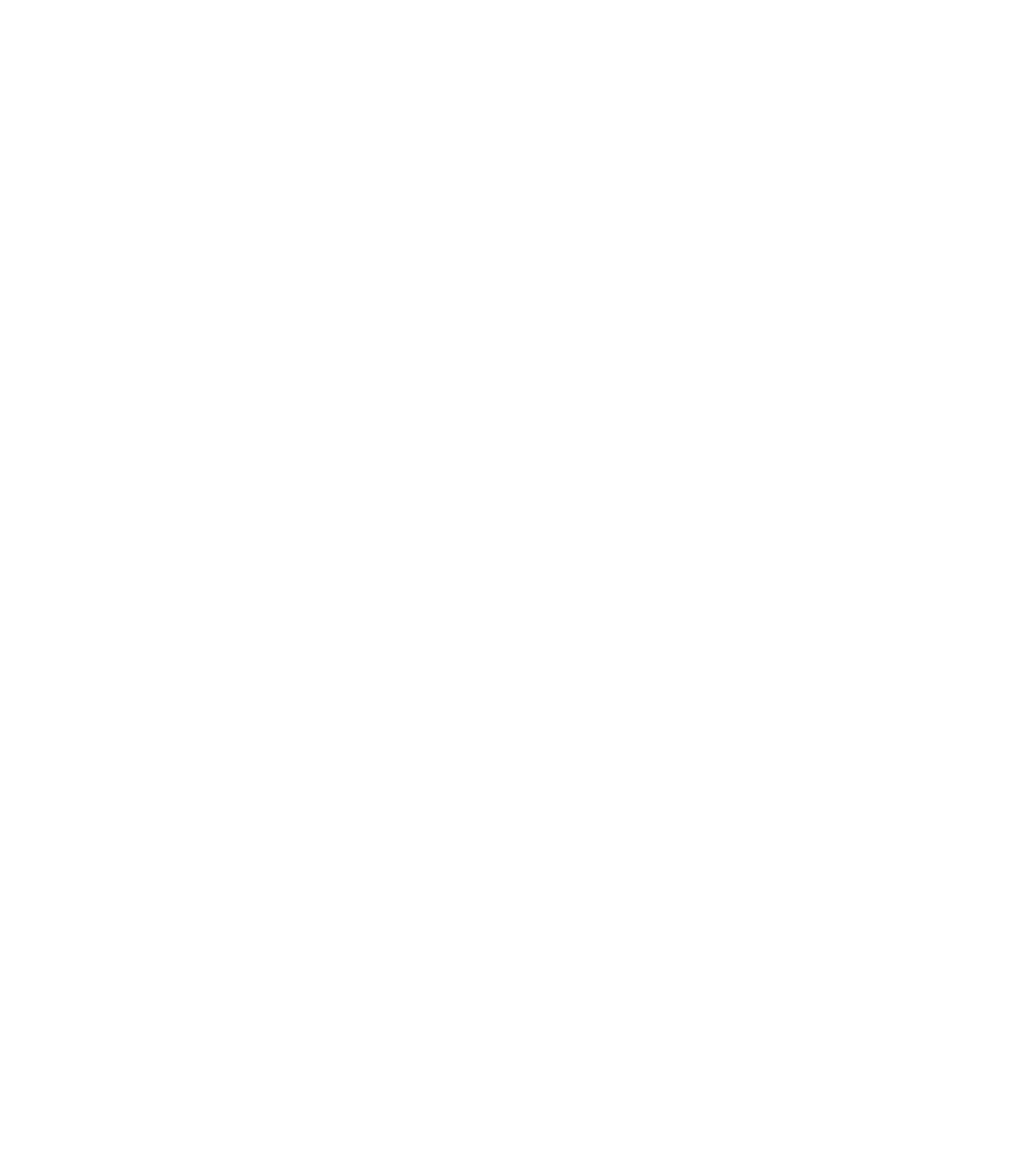
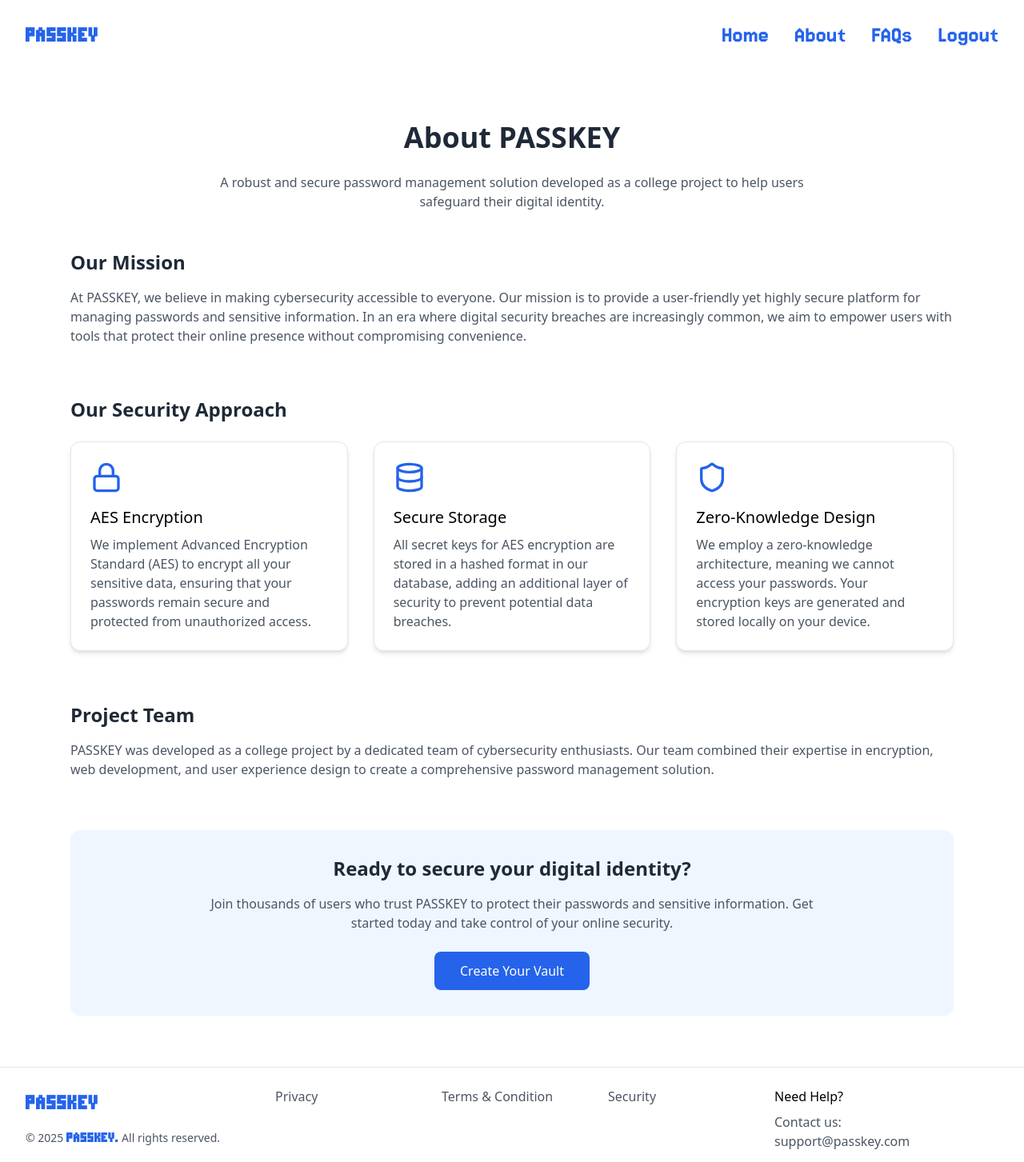
Before and after one commit to Daksh700/passwordmanager, a React (Create React App) app in the folder frontend/: page /about in a window 1280 px wide. Before the commit this address had no page. Shown: the top 1453 px of the page at 80% size. Before the commit the page ends 800 px from the top, so only its background shows below. Built offline with nearby package versions, Linux system fonts and the light colour scheme; the HTML template or start-up script is replaced by a standard one.

Commit message:
faqs and about

```diff
--- a/frontend/src/App.jsx
+++ b/frontend/src/App.jsx
@@ -4,7 +4,9 @@ import Home from "./pages/home";
 import Login from "./pages/login";
 import PasswordVault from "./pages/passwordvault";
 import PasswordGenerate from "./pages/generatepassword";
-import { AuthProvider } from './context/AuthContext'; // Ensure correct import
+import { AuthProvider } from './context/AuthContext';
+import AboutPage from "./pages/about";
+import FAQs from './pages/faqs'
 
 function App() {
   return (
@@ -16,6 +18,8 @@ function App() {
             <Route path="/login" element={<Login />} />
             <Route path="/passwordvault" element={<PasswordVault />} />
             <Route path="/generatepassword" element={<PasswordGenerate />} />
+            <Route path="/about" element={<AboutPage/>} />
+            <Route path="/faqs" element={<FAQs/>} />
           </Routes>
         </BrowserRouter>
       </AuthProvider>
--- /dev/null
+++ b/frontend/src/pages/about.jsx
@@ -0,0 +1,84 @@
+import React from 'react';
+import Navbar from '../components/navbar';
+import Footer from '../components/Footer';
+import { Shield, Lock, Database } from 'lucide-react';
+
+export default function AboutPage() {
+  return (
+    <div className="min-h-screen bg-white">
+      {/* Import Navbar component */}
+      <Navbar />
+
+      {/* Main Content */}
+      <div className="max-w-6xl mx-auto px-6 py-16">
+        <h1 className="text-4xl font-bold text-center mb-6 text-gray-800">
+          About PASSKEY
+        </h1>
+        <p className="text-gray-600 text-center mb-12 max-w-3xl mx-auto">
+          A robust and secure password management solution developed as a college project to help users safeguard their digital identity.
+        </p>
+
+        {/* Mission Section */}
+        <div className="mb-16">
+          <h2 className="text-2xl font-semibold mb-4 text-gray-800">Our Mission</h2>
+          <p className="text-gray-600">
+            At PASSKEY, we believe in making cybersecurity accessible to everyone. Our mission is to provide a user-friendly yet highly secure platform for managing passwords and sensitive information. In an era where digital security breaches are increasingly common, we aim to empower users with tools that protect their online presence without compromising convenience.
+          </p>
+        </div>
+
+        {/* Security Features */}
+        <div className="mb-16">
+          <h2 className="text-2xl font-semibold mb-6 text-gray-800">Our Security Approach</h2>
+          <div className="grid md:grid-cols-3 gap-8">
+            <div className="bg-white rounded-xl shadow-md p-6 border">
+              <Lock className="w-10 h-10 text-blue-600 mb-4" />
+              <h3 className="text-xl font-medium mb-2">AES Encryption</h3>
+              <p className="text-gray-600">
+                We implement Advanced Encryption Standard (AES) to encrypt all your sensitive data, ensuring that your passwords remain secure and protected from unauthorized access.
+              </p>
+            </div>
+
+            <div className="bg-white rounded-xl shadow-md p-6 border">
+              <Database className="w-10 h-10 text-blue-600 mb-4" />
+              <h3 className="text-xl font-medium mb-2">Secure Storage</h3>
+              <p className="text-gray-600">
+                All secret keys for AES encryption are stored in a hashed format in our database, adding an additional layer of security to prevent potential data breaches.
+              </p>
+            </div>
+
+            <div className="bg-white rounded-xl shadow-md p-6 border">
+              <Shield className="w-10 h-10 text-blue-600 mb-4" />
+              <h3 className="text-xl font-medium mb-2">Zero-Knowledge Design</h3>
+              <p className="text-gray-600">
+                We employ a zero-knowledge architecture, meaning we cannot access your passwords. Your encryption keys are generated and stored locally on your device.
+              </p>
+            </div>
+          </div>
+        </div>
+
+        {/* Team Section */}
+        <div className="mb-16">
+          <h2 className="text-2xl font-semibold mb-4 text-gray-800">Project Team</h2>
+          <p className="text-gray-600 mb-6">
+            PASSKEY was developed as a college project by a dedicated team of cybersecurity enthusiasts. Our team combined their expertise in encryption, web development, and user experience design to create a comprehensive password management solution.
+          </p>
+          {/* Note: You can add team member cards here if desired */}
+        </div>
+
+        {/* Call to Action */}
+        <div className="bg-blue-50 rounded-xl p-8 text-center">
+          <h2 className="text-2xl font-semibold mb-4 text-gray-800">Ready to secure your digital identity?</h2>
+          <p className="text-gray-600 mb-6 max-w-3xl mx-auto">
+            Join thousands of users who trust PASSKEY to protect their passwords and sensitive information. Get started today and take control of your online security.
+          </p>
+          <button className="bg-blue-600 text-white px-8 py-3 rounded-lg hover:bg-blue-700 transition-colors">
+            Create Your Vault
+          </button>
+        </div>
+      </div>
+
+      {/* Import Footer component */}
+      <Footer />
+    </div>
+  );
+}
--- /dev/null
+++ b/frontend/src/pages/faqs.jsx
@@ -0,0 +1,108 @@
+import React from 'react';
+import Navbar from '../components/navbar';
+import Footer from '../components/Footer';
+import { ChevronDown, ChevronUp } from 'lucide-react';
+
+export default function FAQsPage() {
+  // State to track which FAQ is expanded
+  const [expandedFaq, setExpandedFaq] = React.useState(0);
+
+  // FAQ data
+  const faqs = [
+    {
+      question: "How does PASSKEY keep my passwords secure?",
+      answer: "PASSKEY uses AES (Advanced Encryption Standard) to encrypt all your stored passwords. AES is a widely trusted encryption method used by governments and security professionals worldwide. Additionally, the secret keys for AES encryption are stored in a hashed format in our database, making it extremely difficult for anyone to access your actual passwords, even in the unlikely event of a data breach."
+    },
+    {
+      question: "Can PASSKEY access my passwords?",
+      answer: "No. PASSKEY operates on a zero-knowledge architecture, which means we cannot access your passwords or other sensitive information. Your master password, which is used to encrypt and decrypt your data, is never stored on our servers. The encryption and decryption processes happen locally on your device."
+    },
+    {
+      question: "What happens if I forget my master password?",
+      answer: "Since PASSKEY employs a zero-knowledge security model, we cannot recover or reset your master password if you forget it. This is a security feature to ensure no one can bypass the encryption. We strongly recommend storing your master password in a secure location or using a password hint that only you would understand."
+    },
+    {
+      question: "Is PASSKEY open source?",
+      answer: "As a college project, we're currently evaluating our open source strategy. We believe in transparency and may make portions of our codebase available for review by security experts in the future. However, certain proprietary security implementations remain closed to maintain the highest level of protection."
+    },
+    {
+      question: "How is the Password Generator feature secure?",
+      answer: "Our Password Generator creates strong, random passwords using cryptographically secure random number generators. You can customize the password length, character types (uppercase, lowercase, numbers, symbols), and other parameters to meet the specific requirements of different websites and services."
+    },
+    {
+      question: "Can I use PASSKEY on multiple devices?",
+      answer: "Yes, PASSKEY is designed to work across multiple devices. After signing in with your Google account, your encrypted password vault can be securely synchronized across all your devices, allowing you to access your passwords wherever you need them."
+    },
+    {
+      question: "How does PASSKEY compare to commercial password managers?",
+      answer: "While PASSKEY was developed as a college project, we've implemented industry-standard security practices like AES encryption and secure key storage. Our focus has been on creating a straightforward, secure solution without unnecessary features that might complicate the user experience or introduce vulnerabilities."
+    }
+  ];
+
+  // Toggle FAQ expansion
+  const toggleFaq = (index) => {
+    if (expandedFaq === index) {
+      setExpandedFaq(null);
+    } else {
+      setExpandedFaq(index);
+    }
+  };
+
+  return (
+    <div className="min-h-screen bg-white">
+      {/* Import Navbar component */}
+      <Navbar />
+
+      {/* Main Content */}
+      <div className="max-w-6xl mx-auto px-6 py-16">
+        <h1 className="text-4xl font-bold text-center mb-6 text-gray-800">
+          Frequently Asked Questions
+        </h1>
+        <p className="text-gray-600 text-center mb-12 max-w-3xl mx-auto">
+          Find answers to common questions about PASSKEY's features, security, and functionality.
+        </p>
+
+        {/* FAQs Section */}
+        <div className="max-w-4xl mx-auto">
+          {faqs.map((faq, index) => (
+            <div
+              key={index}
+              className="border-b border-gray-200 py-5"
+            >
+              <button
+                className="flex justify-between items-center w-full text-left font-medium text-gray-800 focus:outline-none"
+                onClick={() => toggleFaq(index)}
+              >
+                <span className="text-lg">{faq.question}</span>
+                {expandedFaq === index ?
+                  <ChevronUp className="w-5 h-5 text-blue-600" /> :
+                  <ChevronDown className="w-5 h-5 text-gray-400" />
+                }
+              </button>
+
+              {expandedFaq === index && (
+                <div className="mt-3 text-gray-600">
+                  <p>{faq.answer}</p>
+                </div>
+              )}
+            </div>
+          ))}
+        </div>
+
+        {/* Additional Help Section */}
+        <div className="mt-16 text-center">
+          <h2 className="text-2xl font-semibold mb-4 text-gray-800">Still have questions?</h2>
+          <p className="text-gray-600 mb-6">
+            If you couldn't find the answer you were looking for, please contact our team.
+          </p>
+          <button className="bg-blue-600 text-white px-6 py-3 rounded-lg hover:bg-blue-700 transition-colors">
+            Contact Support
+          </button>
+        </div>
+      </div>
+
+      {/* Import Footer component */}
+      <Footer />
+    </div>
+  );
+}
--- /dev/null
+++ b/package.json
@@ -0,0 +1,5 @@
+{
+  "dependencies": {
+    "lucide-react": "^0.479.0"
+  }
+}
```
Also changed, not shown: 2 other files (tests, documents, lock files or other folders).
